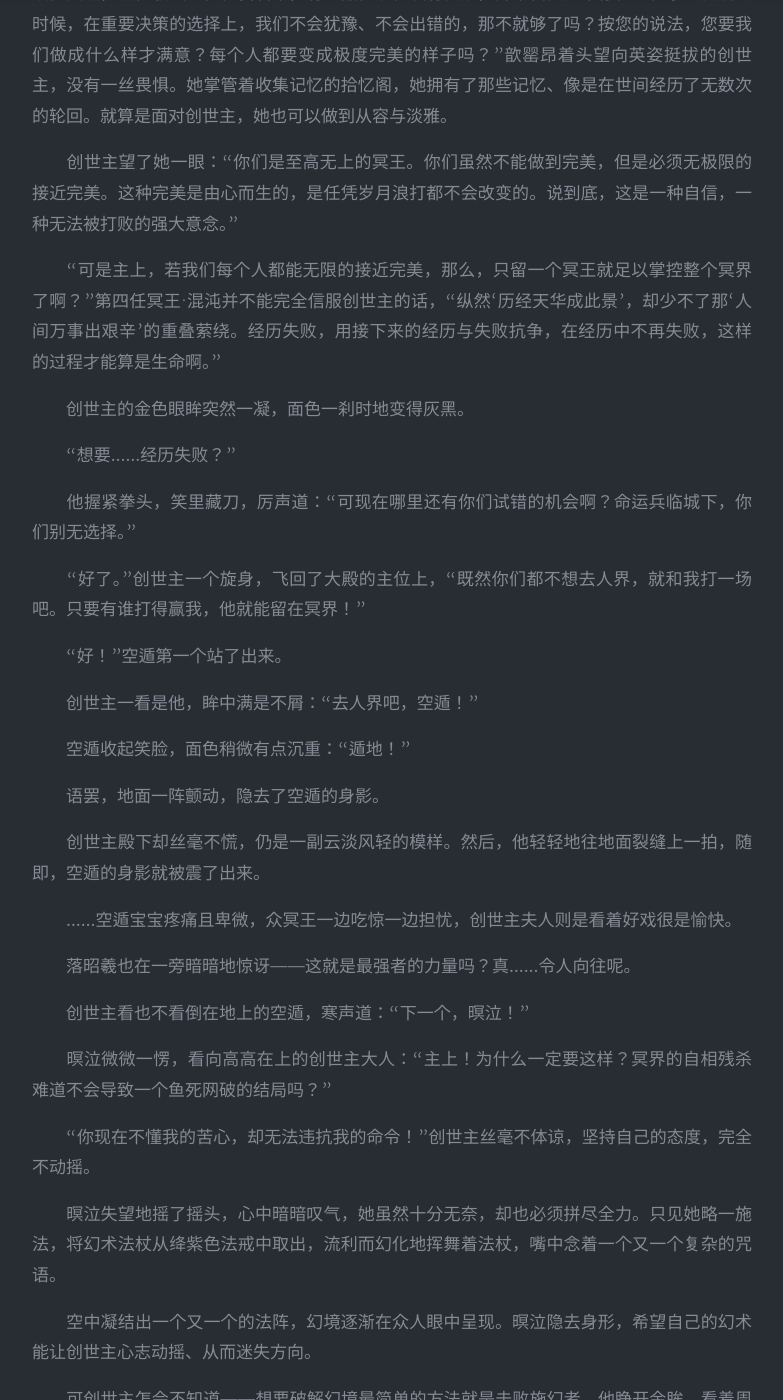
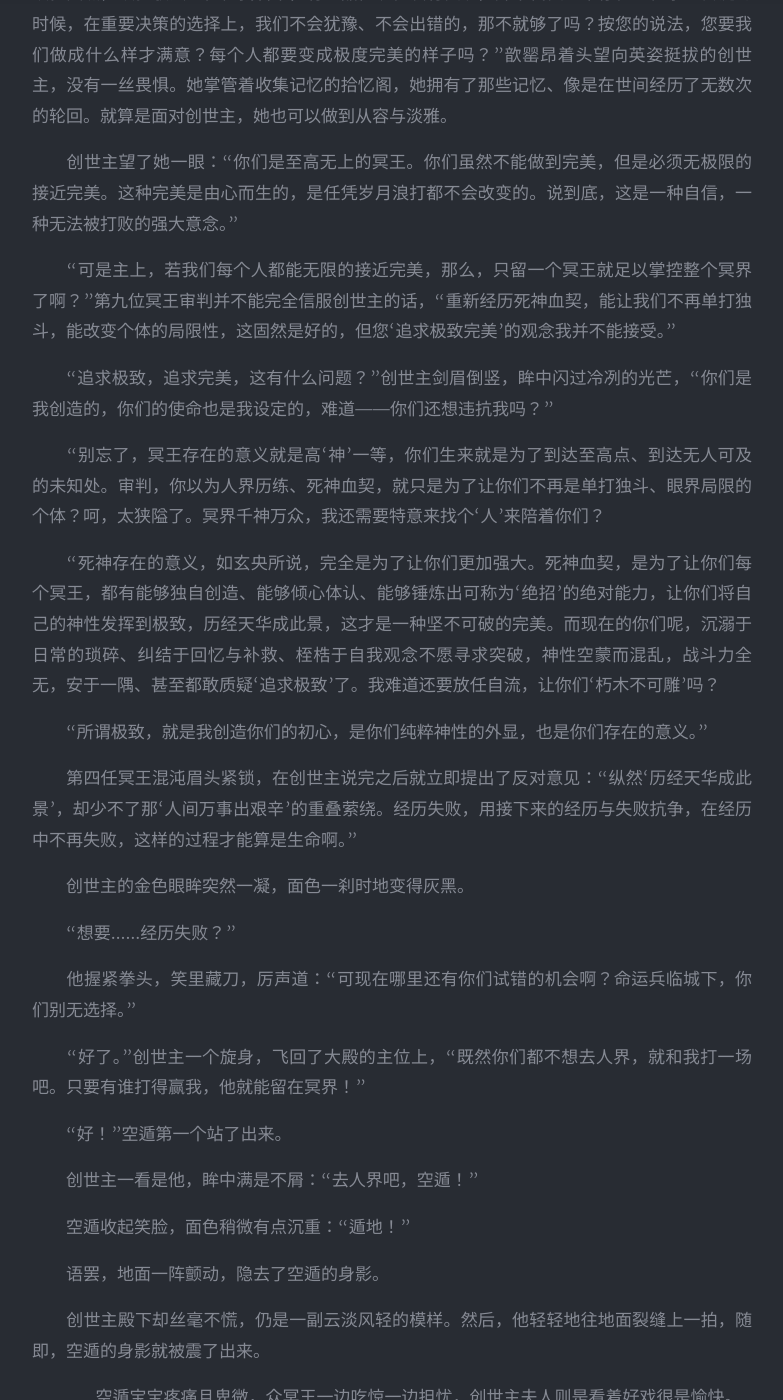
Before and after one commit to flora715/flora715.github.io, a Jekyll site: the page built from _posts/2020-07-17-『冥界重生』& 2.md, in a window 1280 px wide and 1400 px high, scrolled down 26080 px. Shown: the whole window, without its empty margins (248-1031 px from the left). Built offline with Jekyll 4.4.1, drawn with Linux system fonts in a browser that asks for light colours; nearby versions of some CDN libraries; a style sheet for code colours, icons or effects is not loaded.

Commit message:
修改文件: _posts/2020-07-17-『冥界重生』& 2.md

```diff
--- a/_posts/2020-07-17-『冥界重生』& 2.md
+++ b/_posts/2020-07-17-『冥界重生』& 2.md
@@ -804,7 +804,17 @@ tags: renascence&
 
 　　创世主望了她一眼：“你们是至高无上的冥王。你们虽然不能做到完美，但是必须无极限的接近完美。这种完美是由心而生的，是任凭岁月浪打都不会改变的。说到底，这是一种自信，一种无法被打败的强大意念。”
 
-　　“可是主上，若我们每个人都能无限的接近完美，那么，只留一个冥王就足以掌控整个冥界了啊？”第四任冥王·混沌并不能完全信服创世主的话，“纵然‘历经天华成此景’，却少不了那‘人间万事出艰辛’的重叠萦绕。经历失败，用接下来的经历与失败抗争，在经历中不再失败，这样的过程才能算是生命啊。”
+　　“可是主上，若我们每个人都能无限的接近完美，那么，只留一个冥王就足以掌控整个冥界了啊？”第九位冥王审判并不能完全信服创世主的话，“重新经历死神血契，能让我们不再单打独斗，能改变个体的局限性，这固然是好的，但您‘追求极致完美’的观念我并不能接受。”
+
+　　“追求极致，追求完美，这有什么问题？”创世主剑眉倒竖，眸中闪过冷冽的光芒，“你们是我创造的，你们的使命也是我设定的，难道——你们还想违抗我吗？”
+
+　　“别忘了，冥王存在的意义就是高‘神’一等，你们生来就是为了到达至高点、到达无人可及的未知处。审判，你以为人界历练、死神血契，就只是为了让你们不再是单打独斗、眼界局限的个体？呵，太狭隘了。冥界千神万众，我还需要特意来找个‘人’来陪着你们？
+
+　　“死神存在的意义，如玄央所说，完全是为了让你们更加强大。死神血契，是为了让你们每个冥王，都有能够独自创造、能够倾心体认、能够锤炼出可称为‘绝招’的绝对能力，让你们将自己的神性发挥到极致，历经天华成此景，这才是一种坚不可破的完美。而现在的你们呢，沉溺于日常的琐碎、纠结于回忆与补救、桎梏于自我观念不愿寻求突破，神性空蒙而混乱，战斗力全无，安于一隅、甚至都敢质疑‘追求极致’了。我难道还要放任自流，让你们‘朽木不可雕’吗？
+
+　　“所谓极致，就是我创造你们的初心，是你们纯粹神性的外显，也是你们存在的意义。”
+
+　　第四任冥王混沌眉头紧锁，在创世主说完之后就立即提出了反对意见：“纵然‘历经天华成此景’，却少不了那‘人间万事出艰辛’的重叠萦绕。经历失败，用接下来的经历与失败抗争，在经历中不再失败，这样的过程才能算是生命啊。”
 
 　　创世主的金色眼眸突然一凝，面色一刹时地变得灰黑。
 
```
